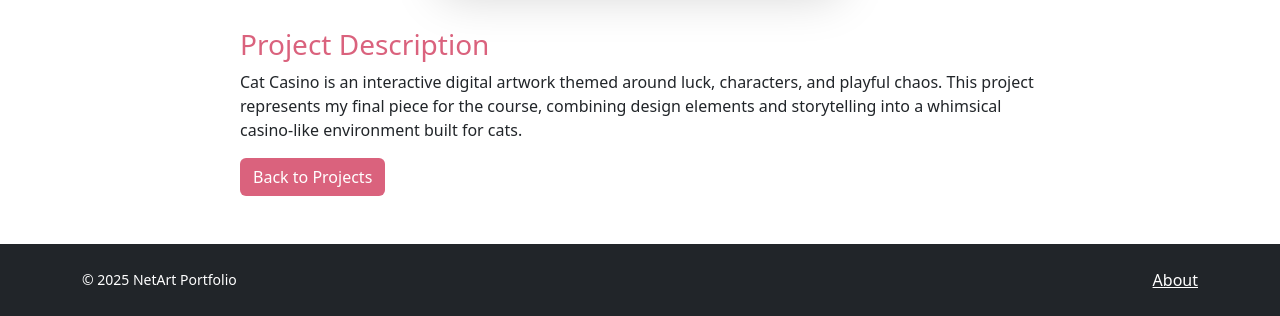
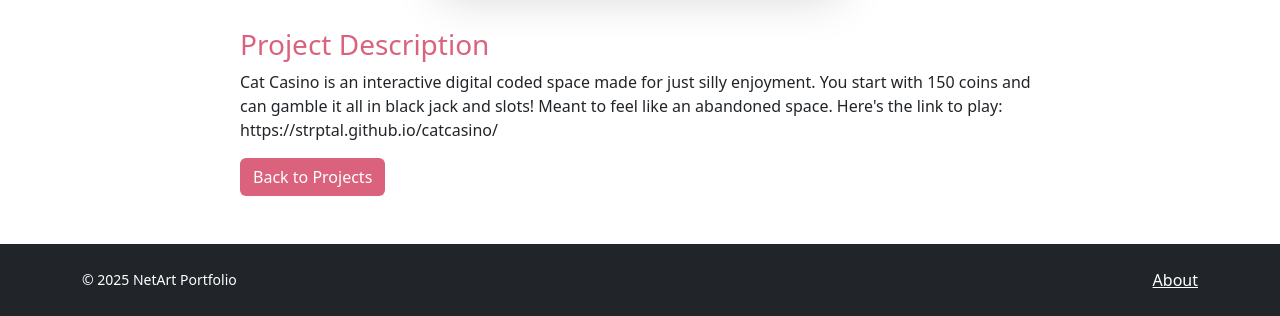
Before and after one commit to strptal/Portfolio, a plain HTML site: page final.html in a window 1280 px wide. Shown: the part 542-858 px from the top of the page. Drawn offline with nearby package versions, Linux system fonts and the light colour scheme.

Commit message:
Update final.html

```diff
--- a/final.html
+++ b/final.html
@@ -56,9 +56,8 @@
         <h3 style="color:#DA627D;">Project Description</h3>
         <p>
           <!-- Replace/add your own text! -->
-          Cat Casino is an interactive digital artwork themed around luck, characters, and playful chaos.
-          This project represents my final piece for the course, combining design elements and storytelling
-          into a whimsical casino-like environment built for cats.
+          Cat Casino is an interactive digital coded space made for just silly enjoyment. You start with 150 coins and can gamble it all in black jack and slots! Meant to feel like an abandoned space. Here's the link to play: https://strptal.github.io/catcasino/
+
         </p>
 
         <a href="index.html" class="btn" style="background:#DA627D; color:white;">Back to Projects</a>
```
